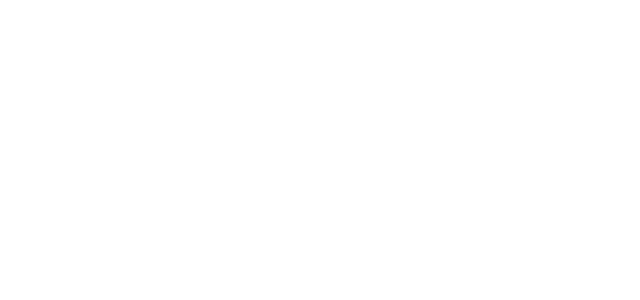
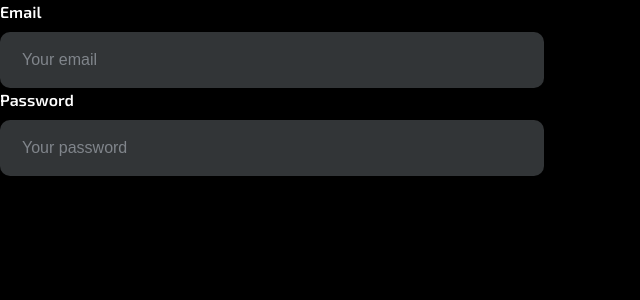
Before and after one commit to Jerrext/Pixema, a React (Create React App) app: page /sign-in in a window 1280 px wide. Shown: the top 300 px of the page, without its empty margins (0-640 px from the left). Built offline with nearby package versions, Linux system fonts and the light colour scheme.

Commit message:
Add colors and Input component

```diff
--- a/package.json
+++ b/package.json
@@ -10,6 +10,7 @@
     "@types/node": "^16.7.13",
     "@types/react": "^18.0.0",
     "@types/react-dom": "^18.0.0",
+    "classnames": "^2.3.2",
     "react": "^18.2.0",
     "react-dom": "^18.2.0",
     "react-router-dom": "^6.10.0",
--- a/public/index.html
+++ b/public/index.html
@@ -3,6 +3,12 @@
   <head>
     <meta charset="utf-8" />
     <link rel="icon" href="%PUBLIC_URL%/favicon.ico" />
+    <link rel="preconnect" href="https://fonts.googleapis.com" />
+    <link rel="preconnect" href="https://fonts.gstatic.com" crossorigin />
+    <link
+      href="https://fonts.googleapis.com/css2?family=Exo+2:wght@400;600&display=swap"
+      rel="stylesheet"
+    />
     <meta name="viewport" content="width=device-width, initial-scale=1" />
     <meta name="theme-color" content="#000000" />
     <meta
@@ -24,7 +30,7 @@
       work correctly both with client-side routing and a non-root public URL.
       Learn how to configure a non-root public URL by running `npm run build`.
     -->
-    <title>React App</title>
+    <title>Pixema</title>
   </head>
   <body>
     <noscript>You need to enable JavaScript to run this app.</noscript>
--- /dev/null
+++ b/src/assets/colors.scss
@@ -0,0 +1,12 @@
+$primary: #7b61ff;
+$primary-secondary: #917cff;
+$secondary: #80858b;
+$black: #000000;
+$dark: #242426;
+$graphite: #323537;
+$error: #ff5154;
+$light: #afb2b6;
+$white: #ffffff;
+$green: #00a340;
+$yellow: #f3a608;
+$orange: #f45d2d;
--- /dev/null
+++ b/src/components/Input/Input.module.scss
@@ -0,0 +1,62 @@
+@import "src/assets/colors";
+
+.inputWrapper {
+  position: relative;
+}
+
+.title {
+  font-weight: 600;
+  font-size: 16px;
+  line-height: 24px;
+}
+
+.input {
+  font-weight: 400;
+  font-size: 16px;
+  line-height: 20px;
+  padding: 16px 20px;
+  background-color: $graphite;
+  border-radius: 10px;
+  border: 2px solid transparent;
+  width: 544px;
+  margin-top: 8px;
+  outline: none;
+
+  &:focus {
+    border: 2px solid $primary;
+  }
+
+  &:active {
+    border: 2px solid transparent;
+  }
+
+  &::placeholder {
+    color: $secondary;
+  }
+}
+
+.disabledInp {
+  background-color: $secondary;
+  cursor: not-allowed;
+}
+
+.errorInput {
+  border: 2px solid $error;
+
+  &:focus {
+    border: 2px solid $error;
+  }
+}
+
+.errorText {
+  position: absolute;
+  bottom: -27px;
+  color: $error;
+  font-weight: 400;
+  font-size: 16px;
+  line-height: 20px;
+}
+
+.datkTitle {
+  color: $white;
+}
--- /dev/null
+++ b/src/components/Input/Input.tsx
@@ -0,0 +1,54 @@
+import React, { ChangeEvent, FC, KeyboardEvent } from "react";
+import classNames from "classnames";
+import styles from "./Input.module.scss";
+
+type InputProps = {
+  value: string;
+  title?: string;
+  placeholder: string;
+  onKeyDown?: (event: KeyboardEvent<HTMLInputElement>) => void;
+  inputType: string;
+  disabled?: boolean;
+  errText?: string;
+  className?: string;
+  onChange: (value: string) => void;
+  onBlur?: () => void;
+};
+
+const Input: FC<InputProps> = ({
+  value,
+  title,
+  placeholder,
+  inputType,
+  disabled,
+  errText,
+  className,
+  onChange,
+  onBlur,
+  onKeyDown,
+}) => {
+  const onChangeText = (e: ChangeEvent<HTMLInputElement>) => {
+    onChange(e.target.value);
+  };
+  return (
+    <div className={styles.inputWrapper}>
+      <p className={styles.title}>{title}</p>
+      <input
+        value={value}
+        className={classNames(styles.input, className, {
+          [styles.disabledInp]: disabled,
+          [styles.errorInput]: errText,
+        })}
+        type={inputType}
+        onKeyDown={onKeyDown}
+        placeholder={placeholder}
+        onBlur={onBlur}
+        disabled={disabled}
+        onChange={onChangeText}
+      />
+      {errText && <p className={styles.errorText}>{errText}</p>}
+    </div>
+  );
+};
+
+export default Input;
--- /dev/null
+++ b/src/components/Input/index.ts
@@ -0,0 +1 @@
+export { default } from "./Input";
--- a/src/index.css
+++ /dev/null
@@ -1,13 +0,0 @@
-body {
-  margin: 0;
-  font-family: -apple-system, BlinkMacSystemFont, 'Segoe UI', 'Roboto', 'Oxygen',
-    'Ubuntu', 'Cantarell', 'Fira Sans', 'Droid Sans', 'Helvetica Neue',
-    sans-serif;
-  -webkit-font-smoothing: antialiased;
-  -moz-osx-font-smoothing: grayscale;
-}
-
-code {
-  font-family: source-code-pro, Menlo, Monaco, Consolas, 'Courier New',
-    monospace;
-}
--- /dev/null
+++ b/src/index.scss
@@ -0,0 +1,20 @@
+@import "src/assets/colors";
+
+body {
+  margin: 0;
+  font-family: "Exo 2", sans-serif;
+  -webkit-font-smoothing: antialiased;
+  -moz-osx-font-smoothing: grayscale;
+}
+
+* {
+  color: $white;
+  margin: 0;
+  padding: 0;
+  box-sizing: border-box;
+}
+
+code {
+  font-family: source-code-pro, Menlo, Monaco, Consolas, "Courier New",
+    monospace;
+}
--- a/src/index.tsx
+++ b/src/index.tsx
@@ -1,6 +1,6 @@
 import React from "react";
 import ReactDOM from "react-dom/client";
-import "./index.css";
+import "./index.scss";
 import App from "./App";
 
 const root = ReactDOM.createRoot(
--- a/src/pages/SignIn/SignIn.module.scss
+++ b/src/pages/SignIn/SignIn.module.scss
@@ -0,0 +1,4 @@
+.signInWrapper {
+  background-color: #000;
+  height: 100vh;
+}
--- a/src/pages/SignIn/SignIn.tsx
+++ b/src/pages/SignIn/SignIn.tsx
@@ -1,7 +1,28 @@
-import React from "react";
+import React, { useState } from "react";
+import styles from "src/pages/SignIn/SignIn.module.scss";
+import Input from "src/components/Input/";
 
 const SignIn = () => {
-  return <div></div>;
+  const [email, setEmail] = useState("");
+  const [password, setPassword] = useState("");
+  return (
+    <div className={styles.signInWrapper}>
+      <Input
+        value={email}
+        placeholder="Your email"
+        title="Email"
+        inputType="email"
+        onChange={setEmail}
+      />
+      <Input
+        value={password}
+        placeholder="Your password"
+        title="Password"
+        inputType="password"
+        onChange={setPassword}
+      />
+    </div>
+  );
 };
 
 export default SignIn;
```
Also changed, not shown: src/assets/mixins.scss (added), 1 other file (tests, documents, lock files or other folders).
